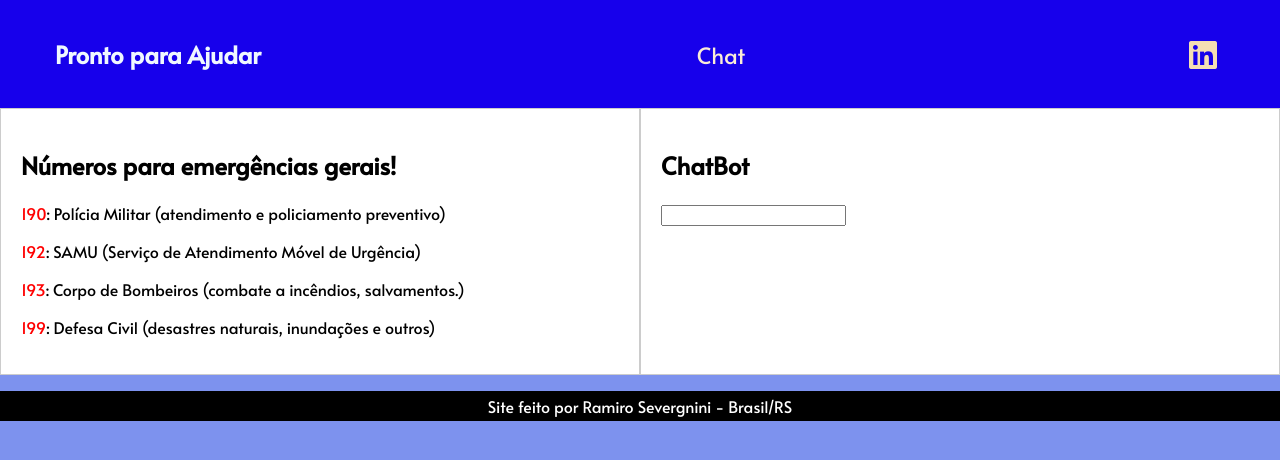
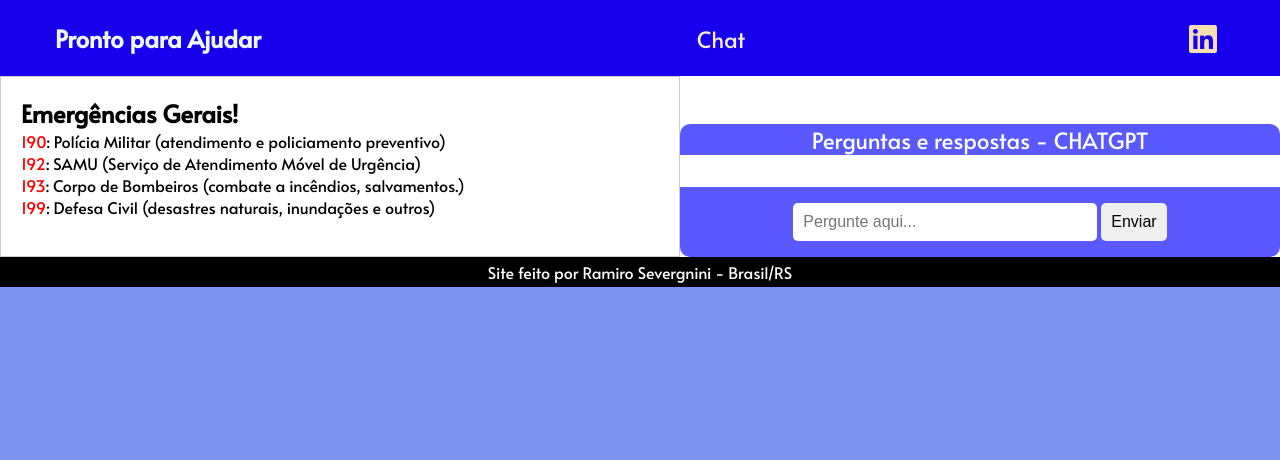
Before and after one commit to ramirosevergnini/Pronto-para-Ajudar, a plain HTML site: page index.html in a window 1280 px wide. Drawn offline with nearby package versions, Linux system fonts and the light colour scheme.

Commit message:
página do chatbot quase pronta

```diff
--- a/estilos/style.css
+++ b/estilos/style.css
@@ -4,6 +4,11 @@
 
 
 @import url('https://fonts.googleapis.com/css2?family=Alata&display=swap');
+
+*{
+    padding: 0px;
+    margin: 0px;
+}
 
 body {
   box-sizing: border-box;
@@ -93,11 +98,109 @@ nav {
 #locasInformacoes {
     display: flex;
 }
-#numeros, #chatBot {
+#numeros, #box-questions {
     flex: 1;
     padding: 20px;
     border: 1px solid #ccc;
 }
+:root{
+    --dark: #0c0c0c;
+    --white: #fff;
+    --purple: #5959ff;
+    --gray: #949494;
+    --gray2: #cccccc;
+}
+
+  body{
+
+    height: 100vh;
+  }
+
+  .box-questions{
+    margin-top: 3rem;
+    background-color: var(--white);
+    color: var(--dark);
+    display: flex;
+    flex-direction: column;
+    justify-content: space-between;
+    max-height: 800px;
+    width: 600px;
+    border-radius: 10px;
+    text-align: center;
+  }
+
+  .header{
+    background-color: var(--purple);
+    color: var(--white);
+    border-radius: 10px 10px 0 0;
+    font-size: 1.4rem;
+  }
+
+  .footer{
+    background-color: var(--purple);
+    border-radius: 0 0 10px 10px;
+    padding: 1rem;
+  }
+
+  input{
+    width: 50%;
+    border: none;
+    outline: none;
+    padding: 10px;
+    border-radius: 5px;
+    font-size: 1rem;
+  }
+
+  button{
+    border: none;
+    border-radius: 5px;
+    padding: 10px;
+    font-size: 1rem;
+  }
+
+  button:hover{
+    cursor: pointer;
+    transition: .4s;
+    background-color: var(--gray);
+  }
+
+  #history{
+    padding: 1rem;
+    overflow: auto;
+    display: flex;
+    flex-direction: column;
+    gap: 1rem;
+    height: 100%;
+  }
+
+  .box-my-message{
+    display: flex;
+    justify-content: flex-end;
+  }
+
+  .box-response-message{
+    display: flex;
+    justify-content: flex-start;
+  }
+
+  .my-message,
+  .response-message{
+    padding: 1rem;
+    border-radius: 10px;
+    color: white;
+    margin: 0;
+  }
+
+  .my-message{
+    text-align: right;
+    background-color: var(--gray);
+  }
+
+  .response-message{
+    text-align: left;
+    background-color: var(--gray2);
+  }
+
 #numeroDestaque{
     color: red;
     margin: 0;
--- a/index.html
+++ b/index.html
@@ -4,10 +4,11 @@
   <head>
     <meta charset="UTF-8" />
     <meta name="viewport" content="width=device-width, initial-scale=1.0" />
+    <link rel="stylesheet" href="https://fonts.googleapis.com/css2?family=Material+Symbols+Outlined:opsz,wght,FILL,GRAD@20..48,100..700,0..1,-50..200" />
     <link
       rel="stylesheet"
       href="https://cdnjs.cloudflare.com/ajax/libs/font-awesome/5.14.0/css/all.min.css"
-    />
+/>
     <!-- Styles -->
     <title>Responsive Navbar</title>
     <link rel="stylesheet" href="estilos/style.css">
@@ -23,7 +24,7 @@
           rel="stylesheet"
           href="https://cdnjs.cloudflare.com/ajax/libs/font-awesome/5.14.0/css/all.min.css"
         />
-        <link rel="stylesheet" href="styles.css" />
+        <link rel="stylesheet" href="estilos/style.css" />
       </head>
       <body>
         <nav>
@@ -53,27 +54,34 @@
         <main>
             <div id="locasInformacoes">
                 <div id="numeros">
-                    <h2>Números para emergências gerais!</h2>
+                    <h2>Emergências Gerais!</h2>
                     <p><p id="numeroDestaque">190</p>: Polícia Militar (atendimento e policiamento preventivo)</p>
                     <p><p id="numeroDestaque">192</p>: SAMU (Serviço de Atendimento Móvel de Urgência)</p>
                     <p><p id="numeroDestaque">193</p>: Corpo de Bombeiros (combate a incêndios, salvamentos.)</p>
                     <p><p id="numeroDestaque">199</p>: Defesa Civil (desastres naturais, inundações e outros)</p>
                 </div>
-                <div id="chatBot">
-                    <h2>ChatBot</h2>
-                    <div id="lugarMensagem">
-                        <input type="text" name="mensagem" id="mensagem">
+                <div class="box-questions">
+                    <div class="header">
+                      <p>Perguntas e respostas - CHATGPT</p>
                     </div>
-                </div>
+                    <p id="status"></p>
+                    <div id="history">
+                      <!-- Aqui vai o chat gerado conforme as respostas -->
+                    </div>
+                    <div class="footer">
+                      <input type="text" id="message-input" placeholder="Pergunte aqui...">
+                      <button class="btn-submit" id="btn-submit" onclick="sendMessage()">Enviar</button>
+                    </div>
+                  </div>
             </div>
         </main>
         <footer>
             <p>Site feito por Ramiro Severgnini - Brasil/RS</p>
         </footer>
-        <script src="app.js"></script>
+        <script src="script.js"></script>
       </body>
     </html>
 
-    <script src="./app.js"></script>
+    <script src="script.js"></script>
   </body>
 </html>
--- a/script.js
+++ b/script.js
@@ -1,12 +1,8 @@
 
-// classList - shows/gets all classes
+
 const navToggle = document.querySelector('.nav-toggle');
 const links = document.querySelector('.links');
 
-// contains - checks classList for specific class
-// add - add class
-// remove - remove class
-// toggle - toggles class
 
 navToggle.addEventListener('click', () => {
     console.log(links.classList);
@@ -18,3 +14,87 @@ navToggle.addEventListener('click', () => {
     }
 
 });
+
+
+const apiKey = 'AIzaSyBC6O7pGbjPwZ-bx8Ko6Uy9pcHi_HL67d4'
+
+function sendMessage(){
+    var message = document.getElementById('message-input')
+    if(!message.value)
+    {
+        message.style.border = '1px solid red'
+        return;
+    }
+    message.style.border = 'none'
+
+    var status = document.getElementById('status')
+    var btnSubmit = document.getElementById('btn-submit')
+
+    status.style.display = 'block'
+    status.innerHTML = 'Carregando...'
+    btnSubmit.disabled = true
+    btnSubmit.style.cursor = 'not-allowed'
+    message.disabled = true
+
+    fetch("https://api.openai.com/v1/completions",{
+        method: 'POST',
+        headers: {
+            Accept: "application/json",
+            "Content-Type": "application/json",
+            Authorization: `Bearer ${apiKey}`,
+        },
+        body: JSON.stringify({
+            model: "text-davinci-003",
+            prompt: message.value,
+            max_tokens: 2048, // tamanho da resposta
+            temperature: 0.5 // criatividade na resposta
+        })
+    })
+    .then((response) => response.json())
+    .then((response) => {
+        let r = response.choices[0]['text']
+        status.style.display = 'none'
+        showHistory(message.value,r)
+    })
+    .catch((e) => {
+        console.log(`Error -> ${e}`)
+        status.innerHTML = 'Erro, tente novamente mais tarde...'
+    })
+    .finally(() => {
+        btnSubmit.disabled = false
+        btnSubmit.style.cursor = 'pointer'
+        message.disabled = false
+        message.value = ''
+    })
+}
+
+function showHistory(message,response){
+    var historyBox = document.getElementById('history')
+
+    // My message
+    var boxMyMessage = document.createElement('div')
+    boxMyMessage.className = 'box-my-message'
+
+    var myMessage = document.createElement('p')
+    myMessage.className = 'my-message'
+    myMessage.innerHTML = message
+
+    boxMyMessage.appendChild(myMessage)
+
+    historyBox.appendChild(boxMyMessage)
+
+    // Response message
+    var boxResponseMessage = document.createElement('div')
+    boxResponseMessage.className = 'box-response-message'
+
+    var chatResponse = document.createElement('p')
+    chatResponse.className = 'response-message'
+    chatResponse.innerHTML = response
+
+    boxResponseMessage.appendChild(chatResponse)
+
+    historyBox.appendChild(boxResponseMessage)
+
+    // Levar scroll para o final
+    historyBox.scrollTop = historyBox.scrollHeight
+}
```
